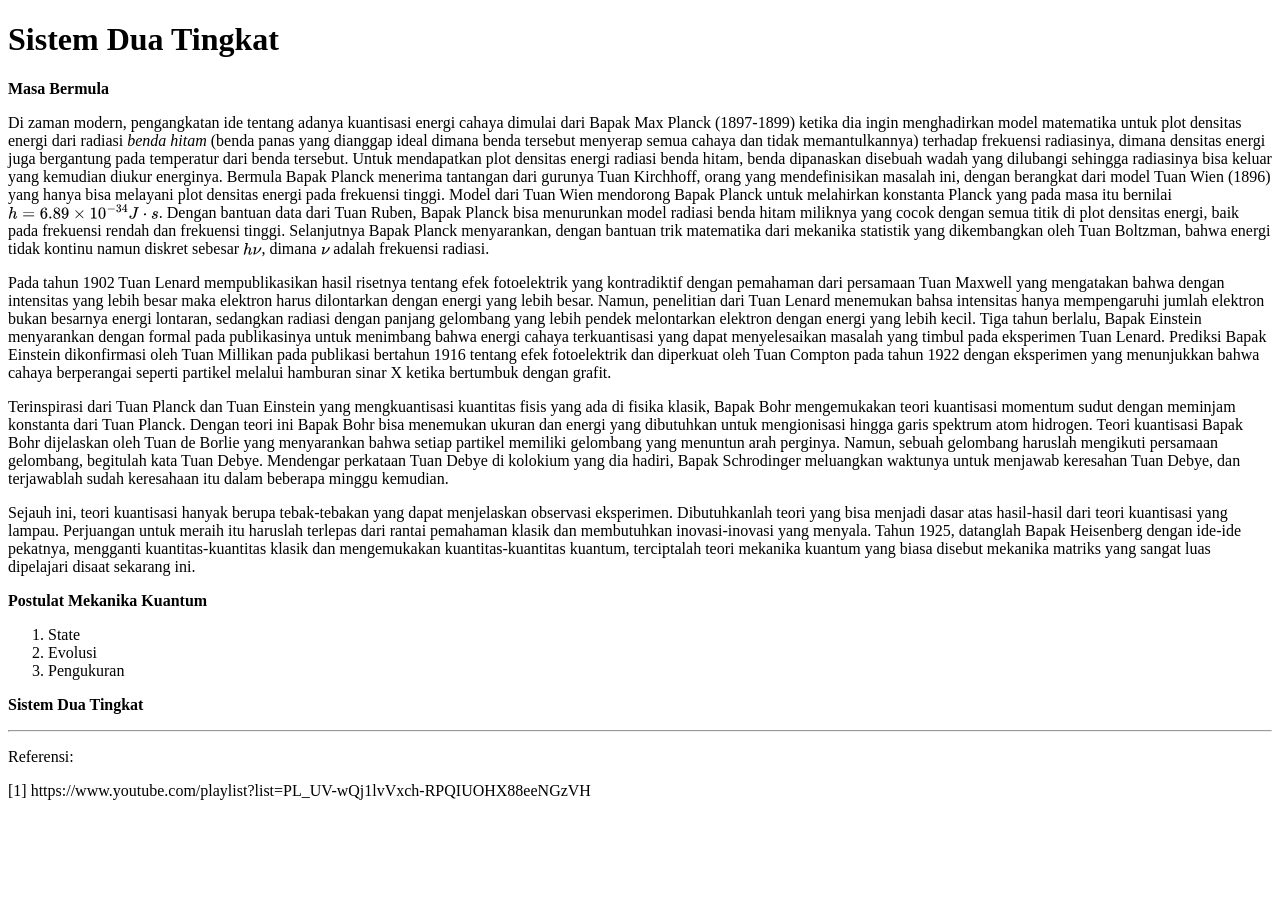
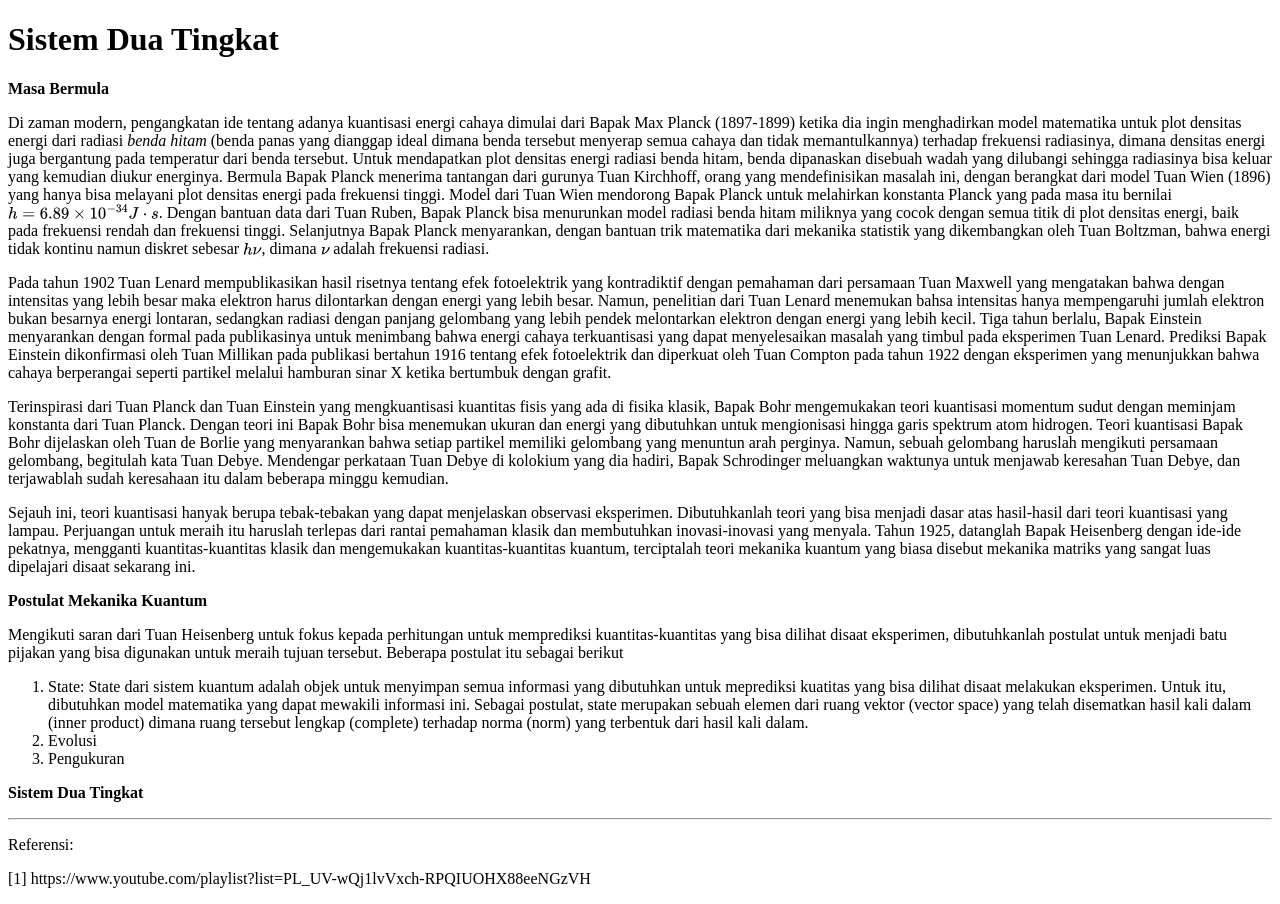
Before and after one commit to dangausuluah/dangausuluah.github.io, a Jekyll site: the page built from _posts/2025-08-26-SDT.md, in a window 1280 px wide. Built offline with Jekyll 4.4.1, drawn with Linux system fonts in a browser that asks for light colours; nearby versions of some CDN libraries; our own code applies the rules of GitHub Pages for plain Markdown files; a script that is not in the unit is left out; comment, search, counter and statistics services are not loaded.

Commit message:
Update 2025-08-26-SDT.md

```diff
--- a/_posts/2025-08-26-SDT.md
+++ b/_posts/2025-08-26-SDT.md
@@ -14,7 +14,9 @@
 
 <b>Postulat Mekanika Kuantum</b>
 
-1. State
+Mengikuti saran dari Tuan Heisenberg untuk fokus kepada perhitungan untuk memprediksi kuantitas-kuantitas yang bisa dilihat disaat eksperimen, dibutuhkanlah postulat untuk menjadi batu pijakan yang bisa digunakan untuk meraih tujuan tersebut. Beberapa postulat itu sebagai berikut
+
+1. State: State dari sistem kuantum adalah objek untuk menyimpan semua informasi yang dibutuhkan untuk meprediksi kuatitas yang bisa dilihat disaat melakukan eksperimen. Untuk itu, dibutuhkan model matematika yang dapat mewakili informasi ini. Sebagai postulat, state merupakan sebuah elemen dari ruang vektor (vector space) yang telah disematkan hasil kali dalam (inner product) dimana ruang tersebut lengkap (complete) terhadap norma (norm) yang terbentuk dari hasil kali dalam.
 2. Evolusi
 3. Pengukuran
 
```
